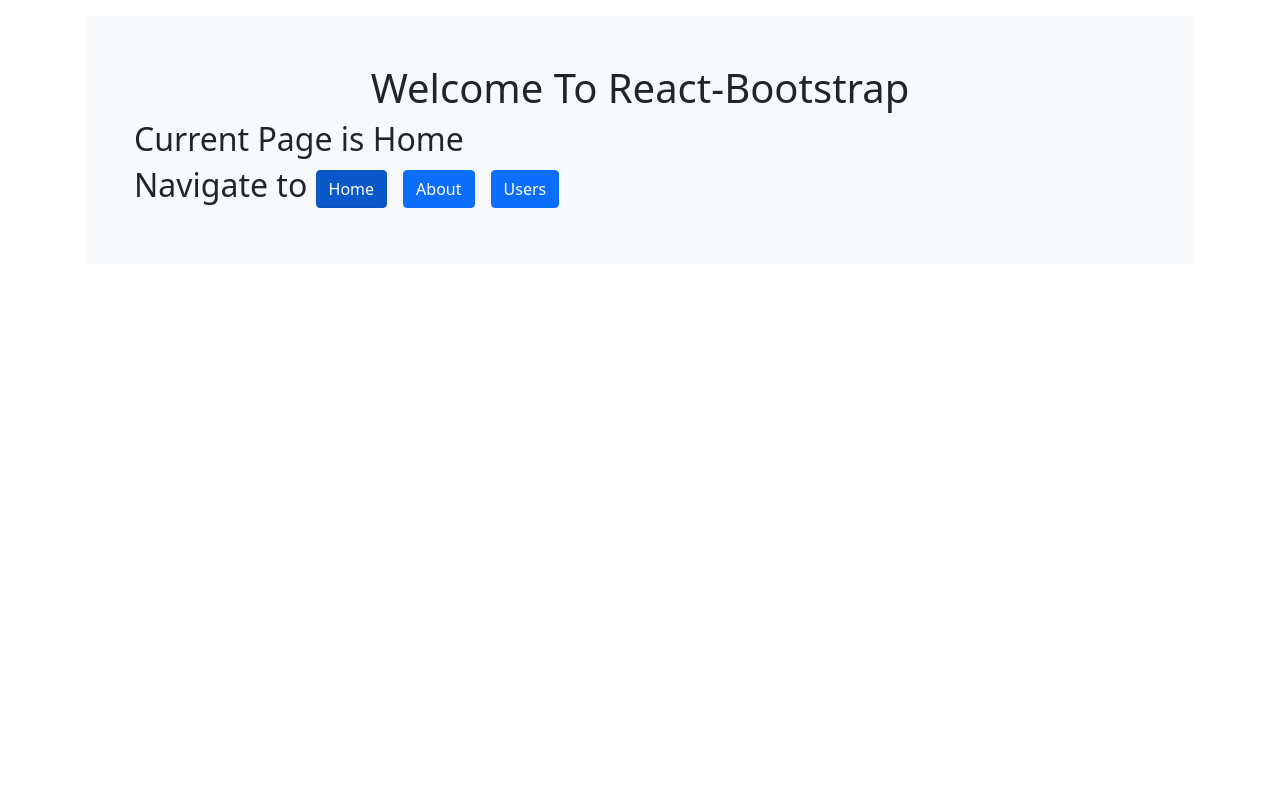
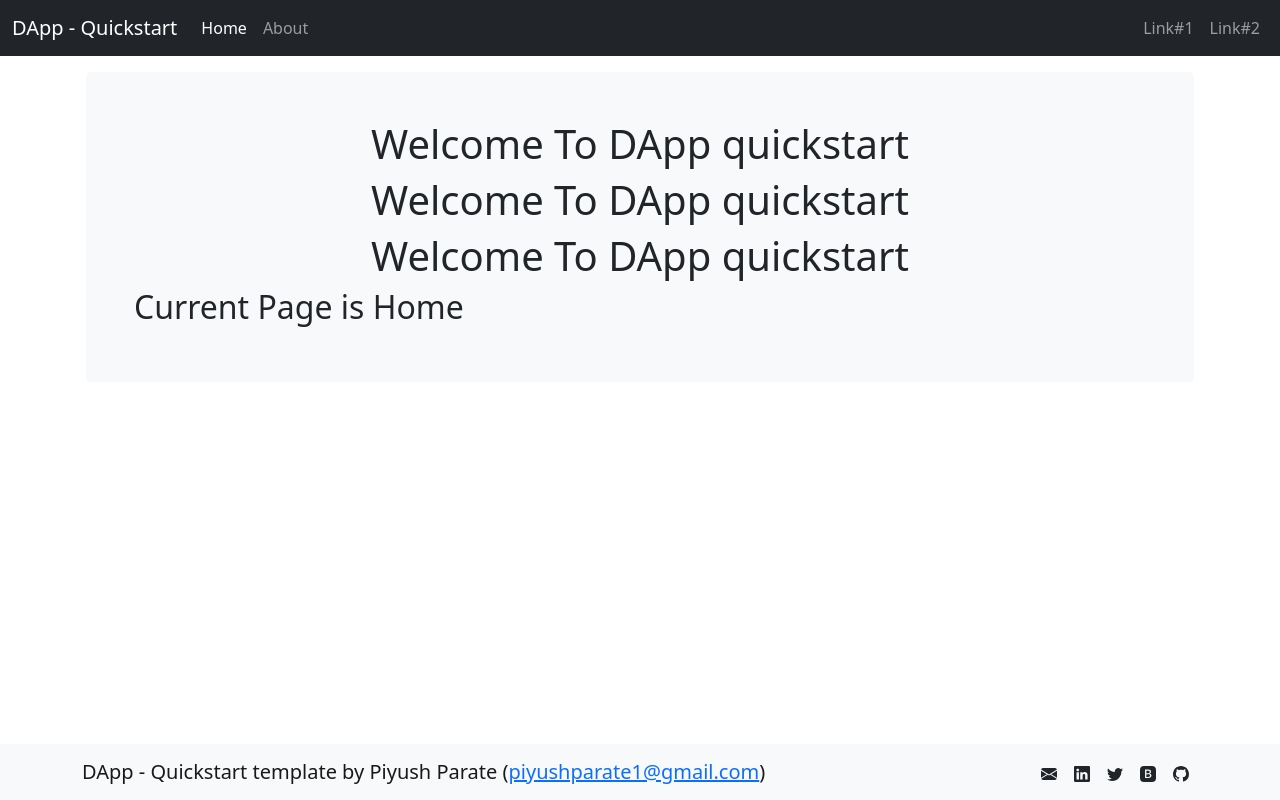
Before and after one commit to piyushparate1/dapp-quickstart, a React (Create React App) app: page / in a window 1280 px wide. Built offline with nearby package versions, Linux system fonts and the light colour scheme.

Commit message:
added component and context

```diff
--- a/src/App.js
+++ b/src/App.js
@@ -2,47 +2,89 @@
 import { MemoryRouter, Routes, Route } from 'react-router-dom';
 
 import Container from 'react-bootstrap/Container';
-import Button from 'react-bootstrap/Button';
-import ButtonToolbar from 'react-bootstrap/ButtonToolbar';
 import { LinkContainer } from 'react-router-bootstrap';
+import Navbar from 'react-bootstrap/Navbar'
+import Nav from 'react-bootstrap/Nav';
+import ButtonGroup from 'react-bootstrap/ButtonGroup';
+import About from './components/about';
+import Home from './components/home';
 
 import './App.css';
+import { Anchor } from 'react-bootstrap';
 
-const Home = () => <span>Home</span>;
-
-const About = () => <span>About</span>;
-
-const Users = () => <span>Users</span>;
 
 const App = () => (
   <MemoryRouter>
+
+    <Navbar collapseOnSelect expand="lg" bg="dark" variant="dark">
+      <Container fluid>
+        <Navbar.Brand href="#">DApp - Quickstart</Navbar.Brand>
+        <Navbar.Toggle aria-controls="responsive-navbar-nav" />
+        <Navbar.Collapse id="responsive-navbar-nav">
+          <Nav className="me-auto">
+            <LinkContainer to="/">
+              <Nav.Link>Home</Nav.Link>
+            </LinkContainer>
+            <LinkContainer to="/about">
+              <Nav.Link>About</Nav.Link>
+            </LinkContainer>
+          </Nav>
+          <Nav>
+            <Nav.Link>Link#1</Nav.Link>
+            <Nav.Link>Link#2</Nav.Link>
+          </Nav>
+        </Navbar.Collapse>
+      </Container>
+    </Navbar>
+
     <Container className="p-3">
       <Container className="p-5 mb-4 bg-light rounded-3">
-        <h1 className="header">Welcome To React-Bootstrap</h1>
+      <h1 className="header">Welcome To DApp quickstart</h1>
+      <h1 className="header">Welcome To DApp quickstart</h1>
+      <h1 className="header">Welcome To DApp quickstart</h1>
         <h2>
           Current Page is{' '}
           <Routes>
+            <Route path="/" element={<Home />} />
             <Route path="/about" element={<About />} />
-            <Route path="/users" element={<Users />} />
-            <Route path="/" element={<Home />} />
           </Routes>
-        </h2>
-        <h2>
-          Navigate to{' '}
-          <ButtonToolbar className="custom-btn-toolbar">
-            <LinkContainer to="/">
-              <Button>Home</Button>
-            </LinkContainer>
-            <LinkContainer to="/about">
-              <Button>About</Button>
-            </LinkContainer>
-            <LinkContainer to="/users">
-              <Button>Users</Button>
-            </LinkContainer>
-          </ButtonToolbar>
         </h2>
       </Container>
     </Container>
+
+    <Navbar bg="light" variant="light" fixed="bottom">
+      <Container>
+        <Navbar.Brand href="#home">DApp - Quickstart template by Piyush Parate (<a href='mailto:piyushparate1@gmail.com'>piyushparate1@gmail.com</a>)</Navbar.Brand>
+        <ButtonGroup size="sm">
+          <Anchor href='mailto:piyushparate1@gmail.com' className='btn' target="_blank">
+            <svg xmlns="http://www.w3.org/2000/svg" width="16" height="16" fill="currentColor" class="bi bi-envelope-fill" viewBox="0 0 16 16">
+              <path d="M.05 3.555A2 2 0 0 1 2 2h12a2 2 0 0 1 1.95 1.555L8 8.414.05 3.555ZM0 4.697v7.104l5.803-3.558L0 4.697ZM6.761 8.83l-6.57 4.027A2 2 0 0 0 2 14h12a2 2 0 0 0 1.808-1.144l-6.57-4.027L8 9.586l-1.239-.757Zm3.436-.586L16 11.801V4.697l-5.803 3.546Z" />
+            </svg>
+          </Anchor>
+          <Anchor href='https://www.linkedin.com/in/ParatePiyush' className='btn' target="_blank">
+            <svg xmlns="http://www.w3.org/2000/svg" width="16" height="16" fill="currentColor" class="bi bi-linkedin" viewBox="0 0 16 16">
+              <path d="M0 1.146C0 .513.526 0 1.175 0h13.65C15.474 0 16 .513 16 1.146v13.708c0 .633-.526 1.146-1.175 1.146H1.175C.526 16 0 15.487 0 14.854V1.146zm4.943 12.248V6.169H2.542v7.225h2.401zm-1.2-8.212c.837 0 1.358-.554 1.358-1.248-.015-.709-.52-1.248-1.342-1.248-.822 0-1.359.54-1.359 1.248 0 .694.521 1.248 1.327 1.248h.016zm4.908 8.212V9.359c0-.216.016-.432.08-.586.173-.431.568-.878 1.232-.878.869 0 1.216.662 1.216 1.634v3.865h2.401V9.25c0-2.22-1.184-3.252-2.764-3.252-1.274 0-1.845.7-2.165 1.193v.025h-.016a5.54 5.54 0 0 1 .016-.025V6.169h-2.4c.03.678 0 7.225 0 7.225h2.4z"></path>
+            </svg>
+          </Anchor>
+          <Anchor href='https://twitter.com/piyush_parate' className='btn' target="_blank">
+            <svg xmlns="http://www.w3.org/2000/svg" width="16" height="16" fill="currentColor" class="bi bi-twitter" viewBox="0 0 16 16">
+              <path d="M5.026 15c6.038 0 9.341-5.003 9.341-9.334 0-.14 0-.282-.006-.422A6.685 6.685 0 0 0 16 3.542a6.658 6.658 0 0 1-1.889.518 3.301 3.301 0 0 0 1.447-1.817 6.533 6.533 0 0 1-2.087.793A3.286 3.286 0 0 0 7.875 6.03a9.325 9.325 0 0 1-6.767-3.429 3.289 3.289 0 0 0 1.018 4.382A3.323 3.323 0 0 1 .64 6.575v.045a3.288 3.288 0 0 0 2.632 3.218 3.203 3.203 0 0 1-.865.115 3.23 3.23 0 0 1-.614-.057 3.283 3.283 0 0 0 3.067 2.277A6.588 6.588 0 0 1 .78 13.58a6.32 6.32 0 0 1-.78-.045A9.344 9.344 0 0 0 5.026 15z" />
+            </svg>
+          </Anchor>
+          <Anchor href='https://piyushparate.blogspot.com' className='btn' target="_blank">
+            <svg xmlns="http://www.w3.org/2000/svg" width="16" height="16" fill="currentColor" class="bi bi-bootstrap-fill" viewBox="0 0 16 16">
+              <path d="M6.375 7.125V4.658h1.78c.973 0 1.542.457 1.542 1.237 0 .802-.604 1.23-1.764 1.23H6.375zm0 3.762h1.898c1.184 0 1.81-.48 1.81-1.377 0-.885-.65-1.348-1.886-1.348H6.375v2.725z" />
+              <path d="M4.002 0a4 4 0 0 0-4 4v8a4 4 0 0 0 4 4h8a4 4 0 0 0 4-4V4a4 4 0 0 0-4-4h-8zm1.06 12V3.545h3.399c1.587 0 2.543.809 2.543 2.11 0 .884-.65 1.675-1.483 1.816v.1c1.143.117 1.904.931 1.904 2.033 0 1.488-1.084 2.396-2.888 2.396H5.062z" />
+            </svg>
+          </Anchor>
+          <Anchor href='https://github.com/piyushparate1' className='btn' target="_blank">
+            <svg xmlns="http://www.w3.org/2000/svg" width="16" height="16" fill="currentColor" class="bi bi-github" viewBox="0 0 16 16">
+              <path d="M8 0C3.58 0 0 3.58 0 8c0 3.54 2.29 6.53 5.47 7.59.4.07.55-.17.55-.38 0-.19-.01-.82-.01-1.49-2.01.37-2.53-.49-2.69-.94-.09-.23-.48-.94-.82-1.13-.28-.15-.68-.52-.01-.53.63-.01 1.08.58 1.23.82.72 1.21 1.87.87 2.33.66.07-.52.28-.87.51-1.07-1.78-.2-3.64-.89-3.64-3.95 0-.87.31-1.59.82-2.15-.08-.2-.36-1.02.08-2.12 0 0 .67-.21 2.2.82.64-.18 1.32-.27 2-.27.68 0 1.36.09 2 .27 1.53-1.04 2.2-.82 2.2-.82.44 1.1.16 1.92.08 2.12.51.56.82 1.27.82 2.15 0 3.07-1.87 3.75-3.65 3.95.29.25.54.73.54 1.48 0 1.07-.01 1.93-.01 2.2 0 .21.15.46.55.38A8.012 8.012 0 0 0 16 8c0-4.42-3.58-8-8-8z" />
+            </svg>
+          </Anchor>
+        </ButtonGroup>
+      </Container>
+    </Navbar>
   </MemoryRouter>
 );
 
--- /dev/null
+++ b/src/components/about.js
@@ -0,0 +1,3 @@
+const About = () => <span>About</span>;
+
+export default About;
--- /dev/null
+++ b/src/components/home.js
@@ -0,0 +1,3 @@
+const Home = () => <span>Home</span>;
+
+export default Home;
```
Also changed, not shown: src/contexts/Web3Svc.js (added).
